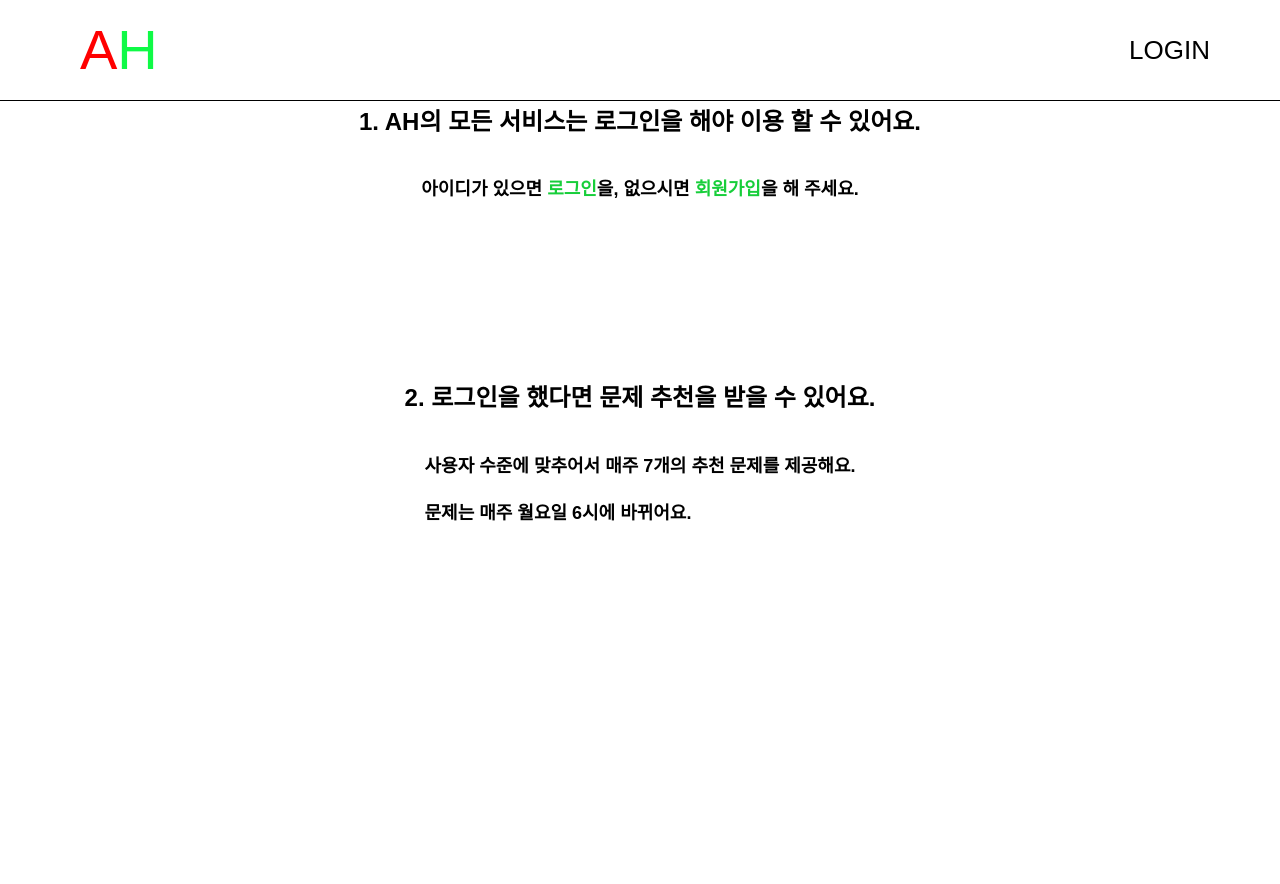
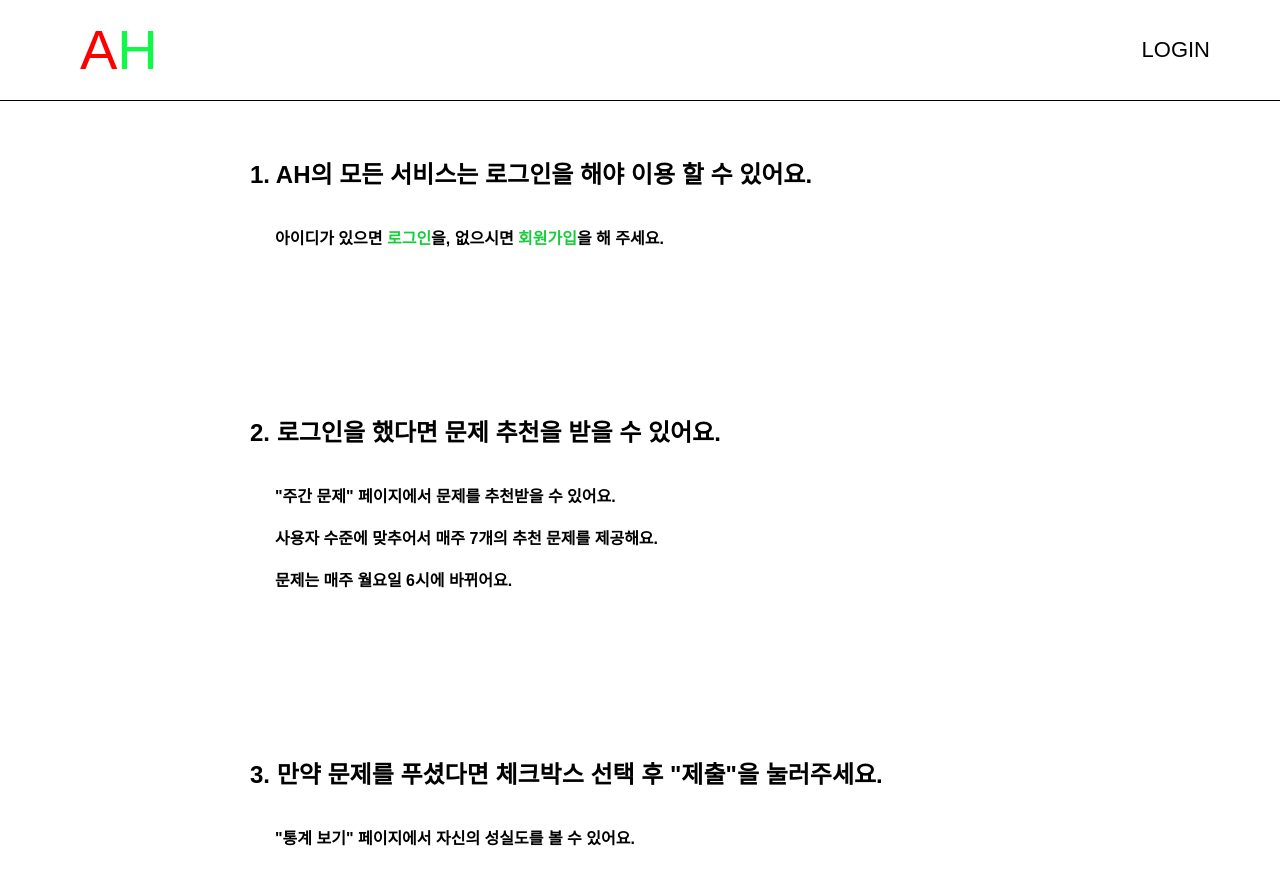
Before and after one commit to DoHi0512/AlgoHelper, a React (Create React App) app: page /instruction in a window 1280 px wide. Shown: the top 884 px of the page. Before the commit the page ends 800 px from the top, so only its background shows below. Built offline with nearby package versions, Linux system fonts and the light colour scheme.

Commit message:
update : css 수정

```diff
--- a/src/pages/Instruction.js
+++ b/src/pages/Instruction.js
@@ -9,7 +9,11 @@ export default function Instruction(){
             </div>
             <div>
                 <h2>2. 로그인을 했다면 문제 추천을 받을 수 있어요.</h2>
-                <p>사용자 수준에 맞추어서 매주 7개의 추천 문제를 제공해요. <br/><br/>문제는 매주 월요일 6시에 바뀌어요.</p>
+                <p>"주간 문제" 페이지에서 문제를 추천받을 수 있어요. <br/><br/>사용자 수준에 맞추어서 매주 7개의 추천 문제를 제공해요. <br/><br/>문제는 매주 월요일 6시에 바뀌어요.</p>
+            </div>
+            <div>
+                <h2>3. 만약 문제를 푸셨다면 체크박스 선택 후 "제출"을 눌러주세요.</h2>
+                <p>"통계 보기" 페이지에서 자신의 성실도를 볼 수 있어요.</p>
             </div>
         </div>
     )
--- a/src/static/Header.css
+++ b/src/static/Header.css
@@ -15,6 +15,7 @@ header {
 .recommend {
   width: 180px;
   height: 40px;
+  cursor : pointer;
 }
 .home {
   margin-left: 80px;
@@ -23,7 +24,7 @@ header {
 .statist,
 .recommend,
 .info {
-  font-size: 26px;
+  font-size: 22px;
 }
 .statist {
   margin-left: 70px;
--- a/src/static/Instruction.css
+++ b/src/static/Instruction.css
@@ -1,15 +1,14 @@
 .instruction{
     top: 100px;
     display: flex;
-    width: 100%;
     height: 100%;
     flex-direction: column;
+    margin-top: 50px;
+    margin-left: 250px;
 }
 .instruction div{
-    width: 100%;
     height: 300px;
     display: flex;
-    align-items: center;
     justify-content: center;
     flex-direction: column;
 }
@@ -21,5 +20,6 @@
     color: #17ce3a;
 }
 .instruction div p{
-    font-size: 18px;
+    font-size: 16px;
+    margin-left: 25px;
 }
```
